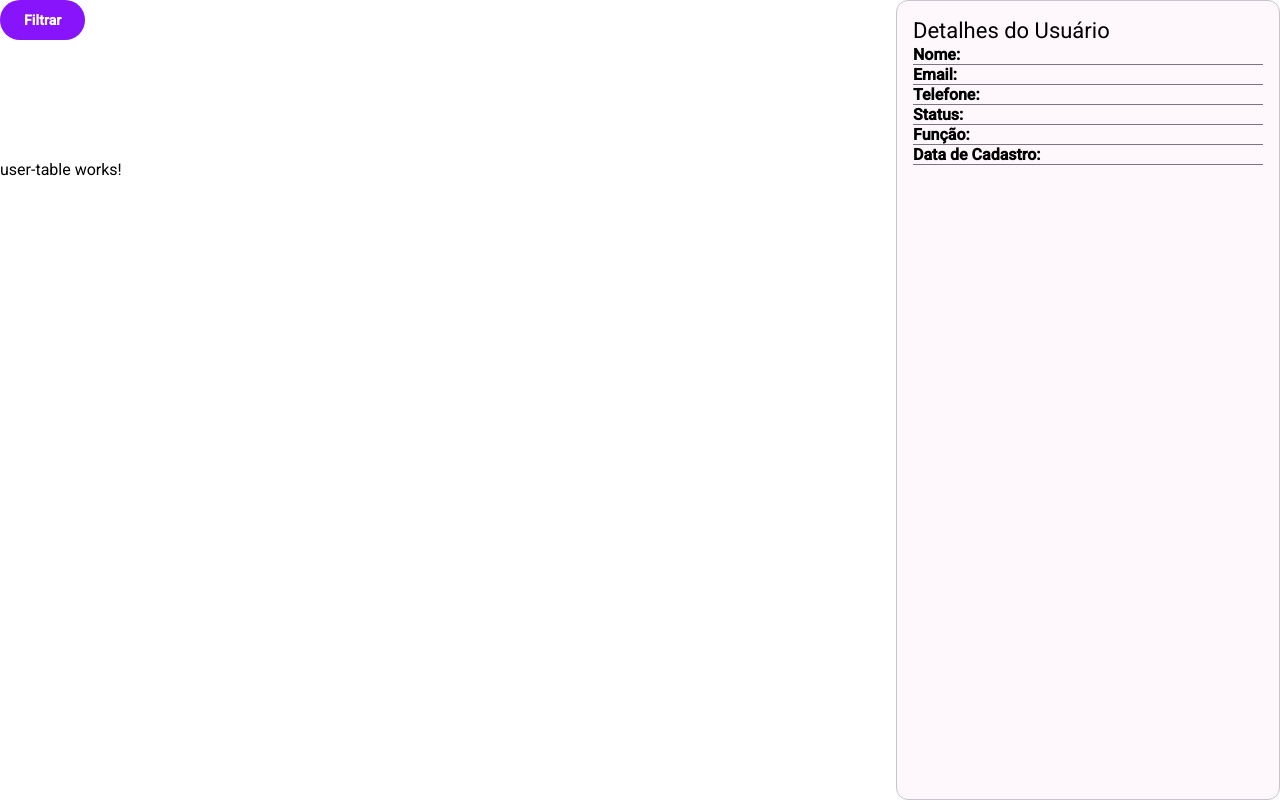
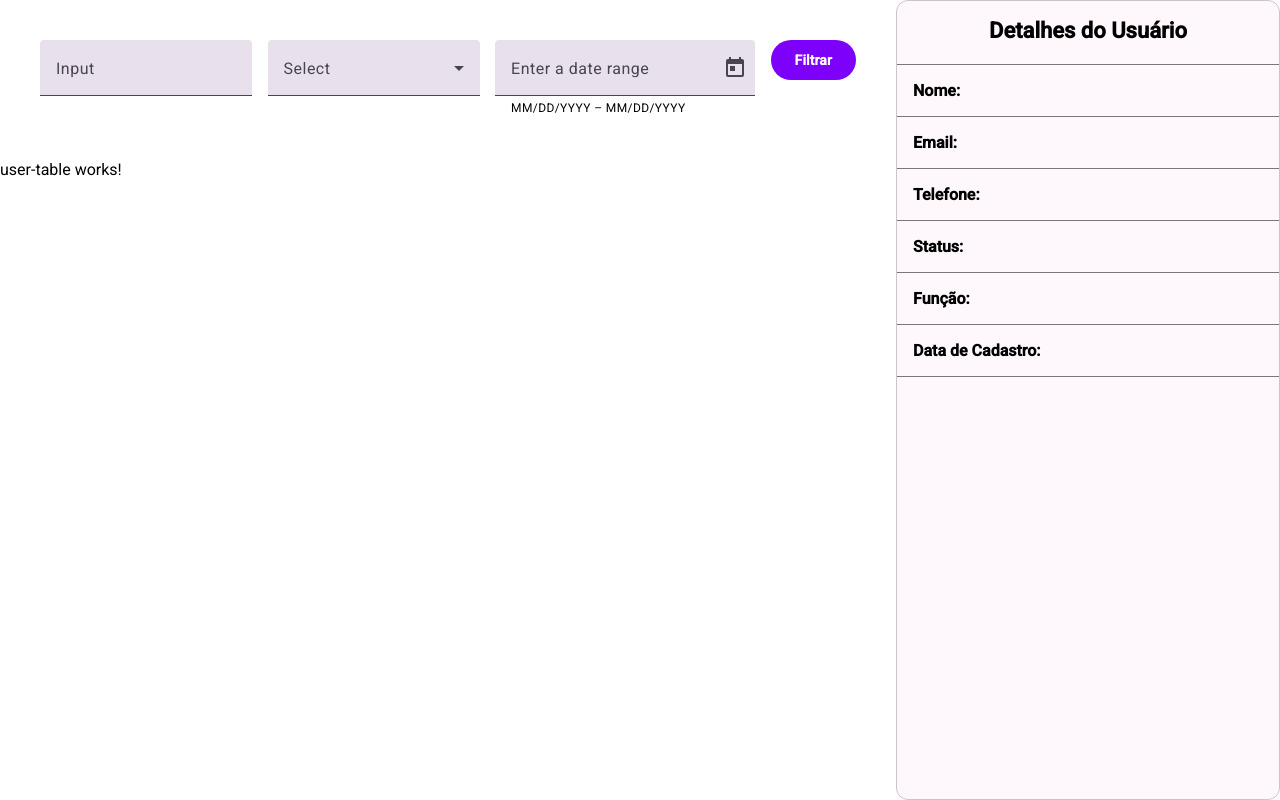
Before and after one commit to santivgo/angular-projects, an Angular app in the folder filtro_usuarios/: page / in a window 1280 px wide. Built offline with nearby package versions, Linux system fonts and the light colour scheme.

Commit message:
criando a barra de menu

```diff
--- a/filtro_usuarios/src/app/angular-material/angular-material.module.ts
+++ b/filtro_usuarios/src/app/angular-material/angular-material.module.ts
@@ -3,13 +3,21 @@ import { MatTableModule } from '@angular/material/table';
 import { MatButtonModule } from '@angular/material/button';
 import { MatCardModule } from '@angular/material/card';
 import { MatDividerModule } from '@angular/material/divider';
+import { MatDatepickerModule } from '@angular/material/datepicker';
+import { MatFormFieldModule } from '@angular/material/form-field';
+import { MatNativeDateModule } from '@angular/material/core';
+import { MatSelectModule } from '@angular/material/select';
+import { MatInputModule } from '@angular/material/input';
+
+
+
 @NgModule({
   declarations: [],
   imports: [
-    MatTableModule, MatButtonModule, MatCardModule, MatDividerModule
+    MatTableModule, MatNativeDateModule, MatButtonModule, MatCardModule, MatDividerModule, MatDatepickerModule, MatFormFieldModule, MatSelectModule, MatInputModule
   ],
   exports: [
-    MatButtonModule, MatTableModule, MatCardModule, MatDividerModule
+    MatButtonModule, MatNativeDateModule, MatTableModule, MatCardModule, MatDividerModule, MatDatepickerModule, MatFormFieldModule, MatSelectModule, MatInputModule
   ]
 })
 export class AngularMaterialModule { }
--- a/filtro_usuarios/src/app/components/components.module.ts
+++ b/filtro_usuarios/src/app/components/components.module.ts
@@ -1,20 +1,19 @@
 import { NgModule } from '@angular/core';
 import { AngularMaterialModule } from '../angular-material/angular-material.module';
 import { MenuComponent } from './menu/menu.component';
-import { FiltrarButtonComponent } from './filtrar-button/filtrar-button.component';
 import { DashboardUserComponent } from './dashboard-user/dashboard-user.component';
 import { UserTableComponent } from './user-table/user-table.component';
 
 
 
 @NgModule({
-  declarations: [MenuComponent, FiltrarButtonComponent, DashboardUserComponent, UserTableComponent],
+  declarations: [MenuComponent, DashboardUserComponent, UserTableComponent],
   imports: [
     AngularMaterialModule,
   ],
   exports: [
     AngularMaterialModule,
-    MenuComponent, FiltrarButtonComponent, DashboardUserComponent, UserTableComponent
+    MenuComponent, DashboardUserComponent, UserTableComponent
   ]
 })
 export class ComponentsModule { }
--- a/filtro_usuarios/src/app/components/dashboard-user/dashboard-user.component.html
+++ b/filtro_usuarios/src/app/components/dashboard-user/dashboard-user.component.html
@@ -1,26 +1,43 @@
 <mat-card class="card" appearance="outlined">
-    <mat-card-header>
-        <mat-card-title>Detalhes do Usuário</mat-card-title>
+    <mat-card-header class='u-center-items'>
+        <mat-card-title><strong>Detalhes do Usuário</strong></mat-card-title>
     </mat-card-header>
-    <mat-card-content>
-        <p><strong>Nome:</strong> {{ '' }}</p>
-        <mat-divider></mat-divider>
 
-        <p><strong>Email:</strong> {{ '' }}</p>
-        <mat-divider></mat-divider>
+    <br><mat-divider></mat-divider>
 
-        <p><strong>Telefone:</strong> {{ '' }}</p>
-        <mat-divider></mat-divider>
-
-        <p><strong>Status:</strong> {{ '' }}</p>
-        <mat-divider></mat-divider>
-
-        <p><strong>Função:</strong> {{ '' }}</p>
-        <mat-divider></mat-divider>
-
-        <p><strong>Data de Cadastro:</strong> {{ '' }}</p>
+    <div class="content">
+        <mat-card-content class="u-margin-2-bottom">
+            <p><strong>Nome:</strong> {{ '' }}</p>
+        </mat-card-content>
         <mat-divider></mat-divider>
 
 
-    </mat-card-content>
+
+        <mat-card-content class="u-margin-2">
+            <p><strong>Email:</strong> {{ '' }}</p>
+        </mat-card-content>
+        <mat-divider></mat-divider>
+
+
+        <mat-card-content class="u-margin-2">
+            <p><strong>Telefone:</strong> {{ '' }}</p>
+        </mat-card-content>
+        <mat-divider></mat-divider>
+
+        <mat-card-content class="u-margin-2">
+            <p><strong>Status:</strong> {{ '' }}</p>
+        </mat-card-content>
+        <mat-divider></mat-divider>
+
+        <mat-card-content class="u-margin-2">
+            <p><strong>Função:</strong> {{ '' }}</p>
+        </mat-card-content>
+        <mat-divider></mat-divider>
+
+        <mat-card-content class="u-margin-2">
+            <p><strong>Data de Cadastro:</strong> {{ '' }}</p>
+        </mat-card-content>
+        <mat-divider></mat-divider>
+
+    </div>
 </mat-card>
--- a/filtro_usuarios/src/app/components/dashboard-user/dashboard-user.component.scss
+++ b/filtro_usuarios/src/app/components/dashboard-user/dashboard-user.component.scss
@@ -1,3 +1,4 @@
 .card {
     height: 100%;
+    width: 100%;
 }
--- a/filtro_usuarios/src/app/components/filtrar-button/filtrar-button.component.html
+++ /dev/null
@@ -1,3 +0,0 @@
-<button mat-flat-button>
-    <strong>Filtrar</strong>
-</button>
--- a/filtro_usuarios/src/app/components/menu/menu.component.html
+++ b/filtro_usuarios/src/app/components/menu/menu.component.html
@@ -1 +1,38 @@
-<app-filtrar-button></app-filtrar-button>
+<div class="menu-bar">
+    <div class="name-filter">
+        <mat-form-field>
+            <mat-label>Input</mat-label>
+            <input matInput>
+        </mat-form-field>
+    </div>
+    <div class="status-filter">
+
+        <mat-form-field>
+            <mat-label>Select</mat-label>
+            <mat-select>
+                <mat-option value="one">Ativo</mat-option>
+                <mat-option value="two">Inativo\</mat-option>
+            </mat-select>
+        </mat-form-field>
+    </div>
+
+    <div class="date-picker-filter">
+        <mat-form-field>
+            <mat-label>Enter a date range</mat-label>
+            <mat-date-range-input [rangePicker]="picker">
+                <input matStartDate placeholder="Start date">
+                <input matEndDate placeholder="End date">
+            </mat-date-range-input>
+            <mat-hint>MM/DD/YYYY – MM/DD/YYYY</mat-hint>
+            <mat-datepicker-toggle matIconSuffix [for]="picker"></mat-datepicker-toggle>
+            <mat-date-range-picker #picker></mat-date-range-picker>
+        </mat-form-field>
+    </div>
+
+
+    <div class="button">
+        <button mat-flat-button>
+            <strong>Filtrar</strong>
+        </button>
+    </div>
+</div>
--- a/filtro_usuarios/src/app/components/menu/menu.component.scss
+++ b/filtro_usuarios/src/app/components/menu/menu.component.scss
@@ -0,0 +1,8 @@
+.menu-bar {
+    display: flex;
+    flex-direction: row;
+    justify-content: space-between;
+    width: 100%;
+    padding: 5vh;
+
+}
--- /dev/null
+++ b/filtro_usuarios/src/app/utils/_center-items.scss
@@ -0,0 +1,4 @@
+.u-center-items {
+    display: flex;
+    justify-content: center;
+}
--- /dev/null
+++ b/filtro_usuarios/src/app/utils/_margin.scss
@@ -0,0 +1,7 @@
+.u-margin-2 {
+    margin: 2vh 0 2vh 0;
+}
+
+.u-margin-2-bottom {
+    margin-bottom: 2vh;
+}
--- a/filtro_usuarios/src/styles.scss
+++ b/filtro_usuarios/src/styles.scss
@@ -1,4 +1,7 @@
 @use '@angular/material' as mat;
+@import './app/utils/center-items';
+@import './app/utils/margin';
+
 
 * {
     margin: 0;
@@ -14,8 +17,6 @@ body {
 
 }
 
-
-
 html {
     color-scheme: light dark;
     @include mat.theme((color: mat.$violet-palette,
```
Also changed, not shown: filtro_usuarios/src/app/components/filtrar-button/filtrar-button.component.ts (deleted, +0 -11 lines), filtro_usuarios/src/app/components/filtrar-button/filtrar-button.component.scss (deleted), 1 other file (tests, documents, lock files or other folders).
